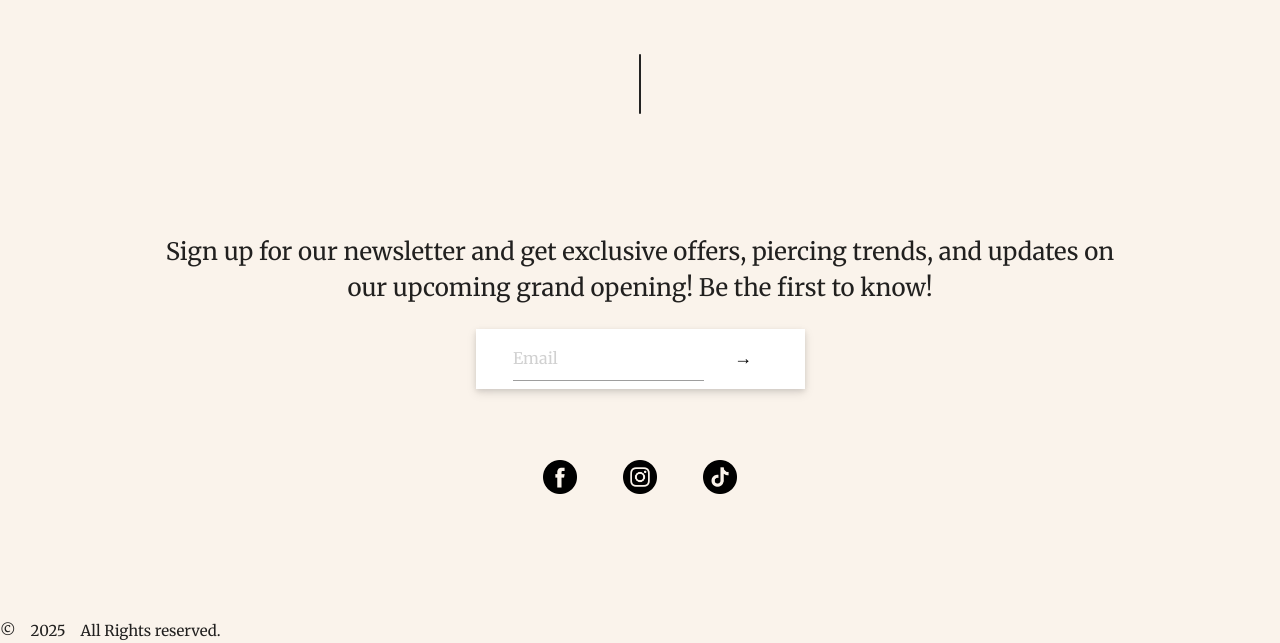
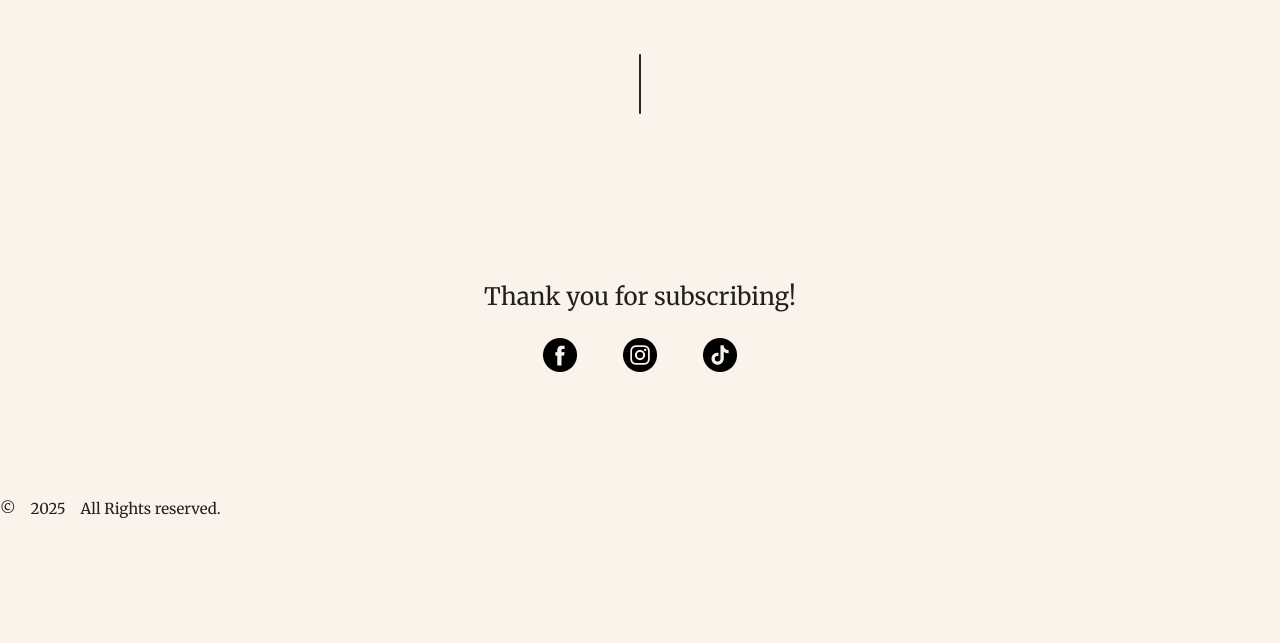
Before and after one commit to Hasanalghanim/houseofgaia, a Django app: page / in a window 1280 px wide; the page is wider, and only the part inside the window is pictured. Shown: the part 1594-2237 px from the top of that part. After the commit the page ends 2112 px from the top of that part, so only its background shows below. Run offline with Django 5.2, Linux system fonts and the light colour scheme; some libraries are stand-ins or nearby versions; some web fonts are replaced.

Commit message:
Added Mailerlite form removed custom form

```diff
--- a/main/static/landingPage.css
+++ b/main/static/landingPage.css
@@ -132,97 +132,6 @@ body {
 	height: 33.91px;
 	width: 33.91px;
 }
-/* Paper style input container */
-.input-wrapper {
-	background-color: #fff;
-	box-shadow: 0 2px 5px rgba(0, 0, 0, 0.1), 0 4px 10px rgba(0, 0, 0, 0.1);
-	display: flex;
-	align-items: center;
-	padding: 0.5rem 2.5rem;
-	transition: box-shadow 0.3s ease-in-out;
-}
-
-/* Hover effect to mimic paper */
-.input-wrapper:hover {
-	box-shadow: 0 8px 15px rgba(0, 0, 0, 0.2), 0 5px 12px rgba(0, 0, 0, 0.1);
-}
-
-/* Paper style input field */
-.input-wrapper input {
-	border: none;
-	box-shadow: none;
-	padding: 10px;
-	font-size: 16px;
-	width: 100%;
-	border-radius: 4px;
-}
-
-.input-wrapper input:focus {
-	outline: none;
-}
-
-/* Submit button styling */
-.input-wrapper button {
-	background-color: #fff; /* White background */
-	color: black; /* Text and arrow color */
-	border: 0px solid #ddd; /* Light gray border for the button */
-	padding: 10px 15px;
-	margin-left: 10px;
-	cursor: pointer;
-	display: flex;
-	align-items: center;
-	justify-content: center;
-}
-
-.input-wrapper button:hover {
-	background-color: #faf3eb; /* Slightly darker background on hover */
-}
-
-.input-wrapper button i {
-	font-size: 18px;
-	margin-left: 5px;
-}
-
-/* Right arrow icon */
-.input-wrapper button i:before {
-	content: '\2192'; /* Unicode for right arrow */
-}
-
-/* Label */
-.input-wrapper label {
-	position: absolute;
-	top: -18px;
-	left: 10px;
-	font-size: 14px;
-	color: #9e9e9e;
-}
-#newsletter-form {
-	display: flex;
-	flex-direction: column;
-	gap: 1.75rem;
-}
-.thankYouMsg {
-	display: none;
-}
-.thankYouMsg.visible {
-	display: block; /* Will make it visible when the 'visible' class is added */
-}
-
-/* Make input and wrapper same width */
-#newsletter-form .input-wrapper,
-#newsletter-form input[type='email'],
-#newsletter-form .g-recaptcha {
-	width: 100%;
-	max-width: 400px; /* set a nice max-width */
-	margin: 0 auto;
-	box-sizing: border-box;
-}
-
-/* Scale reCAPTCHA */
-#newsletter-form .g-recaptcha {
-	transform: scale(1.05); /* adjust this value as needed */
-	transform-origin: 0 0; /* so it scales from top left */
-}
 
 .footerBar {
 	width: 100%;
--- a/main/templates/base.html
+++ b/main/templates/base.html
@@ -34,9 +34,9 @@
 		/>
 		<script src="https://code.jquery.com/jquery-3.6.0.min.js"></script>
 		<link href="https://cdnjs.cloudflare.com/ajax/libs/materialize/1.0.0/css/materialize.min.css" rel="stylesheet" />
+		{% comment %}
 		<script src="https://www.google.com/recaptcha/api.js" async defer></script>
-
-		{% comment %}
+		{% endcomment %} {% comment %}
 		<link rel="stylesheet" type="text/css" href="{% static 'base.css' %}" />
 		{% endcomment %}
 		<link rel="stylesheet" type="text/css" href="{% static 'landingPage.css' %}" />
@@ -47,5 +47,23 @@
 		<script type="text/javascript" src="{% static 'functions.js' %}"></script>
 		<script src="https://code.jquery.com/jquery-3.6.0.min.js"></script>
 		<script src="https://cdnjs.cloudflare.com/ajax/libs/materialize/1.0.0/js/materialize.min.js"></script>
+
+		<!-- MailerLite Universal -->
+		<script>
+			(function (w, d, e, u, f, l, n) {
+				(w[f] =
+					w[f] ||
+					function () {
+						(w[f].q = w[f].q || []).push(arguments);
+					}),
+					(l = d.createElement(e)),
+					(l.async = 1),
+					(l.src = u),
+					(n = d.getElementsByTagName(e)[0]),
+					n.parentNode.insertBefore(l, n);
+			})(window, document, 'script', 'https://assets.mailerlite.com/js/universal.js', 'ml');
+			ml('account', '1479163');
+		</script>
+		<!-- End MailerLite Universal -->
 	</body>
 </html>
--- a/main/templates/landingPage.html
+++ b/main/templates/landingPage.html
@@ -40,10 +40,14 @@ endblock %} {% endcomment %} {% block content %}
 		<div class="verticalBar"></div>
 	</div>
 	<div class="newsletterSection">
+		{% comment %}
 		<p>
 			Sign up for our newsletter and get exclusive offers, piercing trends, and updates on our upcoming grand
 			opening! Be the first to know!
 		</p>
+		{% endcomment %}
+		<div class="ml-embedded" data-form="UH9fj9"></div>
+		{% comment %}
 		<form action="#" method="post" target="_blank" id="newsletter-form">
 			<div class="input-wrapper">
 				<input
@@ -62,6 +66,7 @@ endblock %} {% endcomment %} {% block content %}
 
 			<div class="g-recaptcha" data-sitekey="6LcN9iUrAAAAAGIBSjKASbvEKFmxPUcBRnthBrbs"></div>
 		</form>
+		{% endcomment %}
 		<div style="display: flex; justify-content: center; align-items: center">
 			<div class="preloader-wrapper active" id="loader" style="margin: 10px auto; display: none">
 				<div class="spinner-layer spinner-blue-only">
@@ -97,6 +102,7 @@ endblock %} {% endcomment %} {% block content %}
 	<footer class="footerBar">&copy; <span id="footer-year"></span> <span> All Rights reserved.</span></footer>
 </div>
 
+{% comment %}
 <script>
 	jQuery(document).ready(function () {
 		jQuery('#newsletter-form').on('submit', function (e) {
@@ -150,5 +156,4 @@ endblock %} {% endcomment %} {% block content %}
 		});
 	});
 </script>
-
-{% endblock %}
+{% endcomment %} {% endblock %}
```
Also changed, not shown: main/static/icons/landingPageOLD.css (added, +91 -0 lines).
